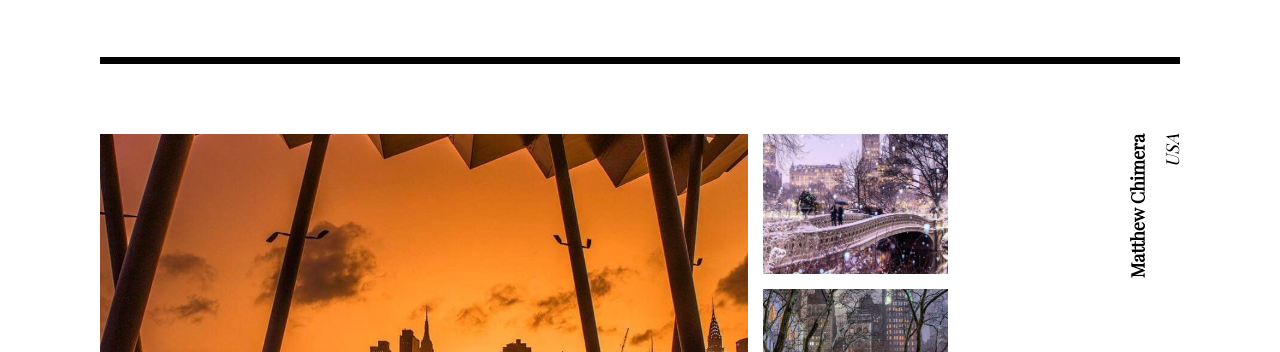
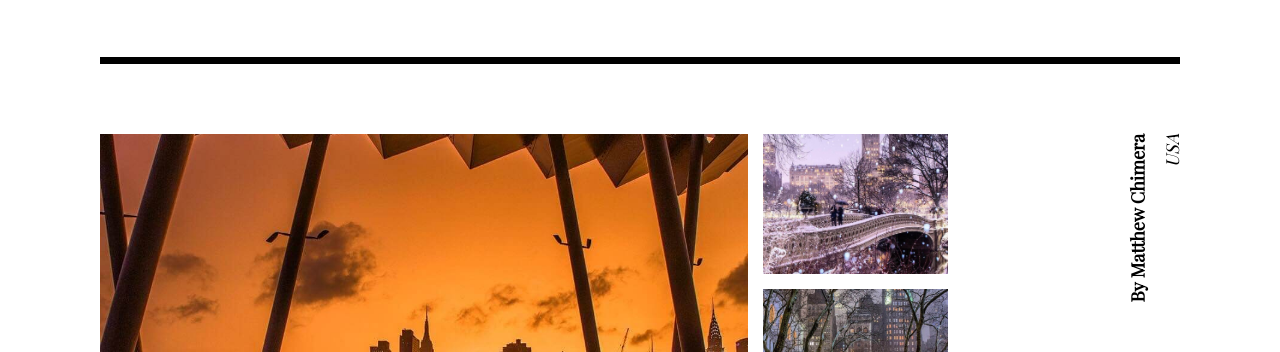
Before and after one commit to artemlaptev63/365days, a React (Create React App) app: page / in a window 1280 px wide. Shown: the part 2400-2752 px from the top of the page. Built offline with nearby package versions, Linux system fonts and the light colour scheme.

Commit message:
Minor changes

```diff
--- a/src/ListItem.js
+++ b/src/ListItem.js
@@ -100,7 +100,7 @@ class ListItem extends Component {
             </div>
             <div className="about-image-left-item">
               <p>
-                <b>{this.props.item.autor}</b>
+                <b>By {this.props.item.autor}</b>
                 <br />
                 <i>{this.props.item.country}</i>
               </p>
@@ -121,11 +121,9 @@ class ListItem extends Component {
           <div className="flex">
             <div className="about-image-right-item">
               <p>
-                <b>{this.props.item.autor}</b>
+                <b>By {this.props.item.autor}</b>
                 <br />
-                <i>
-                  {this.props.item.country}, {this.props.item.years}
-                </i>
+                <i>{this.props.item.country}</i>
               </p>
               <img
                 onClick={this.like.bind(this)}
```
